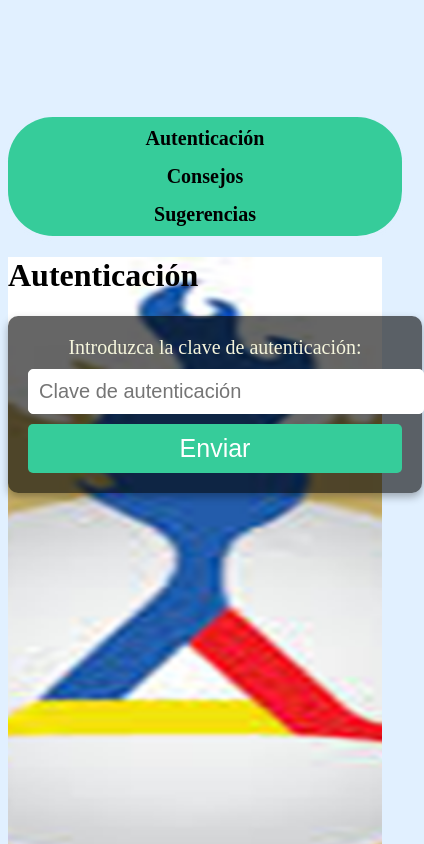
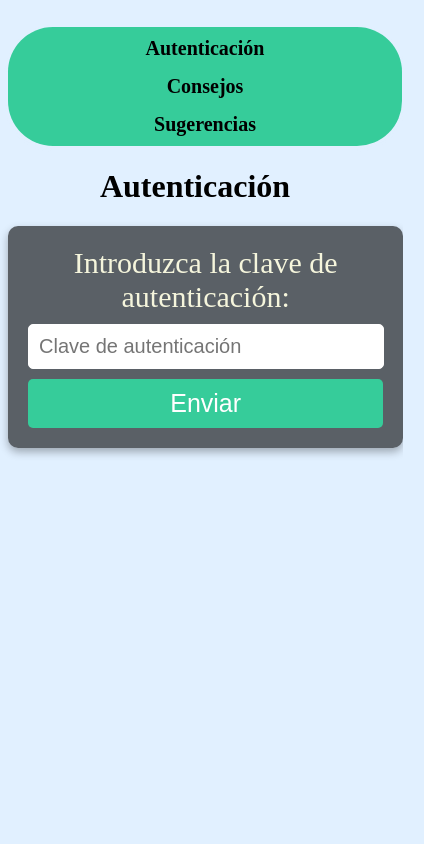
Before and after one commit to casilimas/Rotacion-Auxiliares, a React (Vite) app: page / in a window 390 px wide. Shown: the top 844 px of the page, 424 px wide, since content can reach past the window. Built offline with nearby package versions, Linux system fonts and the light colour scheme; no server answers.

Commit message:
cambio de estilos, componente sugerencias consejos

```diff
--- a/src/App.css
+++ b/src/App.css
@@ -3,7 +3,7 @@ body {
   background-size: cover; /* Ajusta el tamaño de la imagen para cubrir el área del body */
   background-position: center; /* Centra la imagen en el body */
   background-repeat: no-repeat; /* Evita que la imagen se repita */
-  margin-top: 30%;
+  margin-top: 7%;
   background-color: #e1f0ff;
 }
 
@@ -17,7 +17,7 @@ body {
 
 /* Estilos para el contenedor principal de la barra de navegación */
 .navbar {
-  margin-top: 30%; /* Ajusta el margen superior según sea necesario */
+  margin-top: 10%; /* Ajusta el margen superior según sea necesario */
   background-color: #36cc9a; /* Color de fondo para la barra de navegación */
   padding: 0 20px; /* Ajusta el espaciado interno alrededor del contenido */
   border-radius: 45px; /* Bordes redondeados del contenedor */
@@ -127,7 +127,6 @@ body {
   align-items: center;
   justify-content: center;
   height: 100vh; /* Ocupa toda la altura de la ventana */
-  background: url('/images/LuzEditada.png') no-repeat center center;
   background-size: cover; /* Ajusta la imagen de fondo */
   color: black; /* Color del texto */
 }
@@ -149,26 +148,87 @@ body {
 
 /* Estilos para el formulario de autenticación */
 .authentication-form {
+
   background-color: rgba(0, 0, 0, 0.6); /* Fondo semi-transparente para el formulario */
   padding: 20px;
   border-radius: 10px;
   box-shadow: 0 4px 8px rgba(0, 0, 0, 0.3);
   width: 100%;
   max-width: 400px; /* Ancho máximo del formulario */
+  margin-left: 35%;
+  margin-right: 35%;
+
 }
+
+@media (max-width: 1232px) {
+  .authentication-form {
+    margin-left: auto; /* Margen izquierdo automático para centrar horizontalmente */
+    margin-right: auto; /* Margen derecho automático para centrar horizontalmente */
+    width: 90%; /* Ajusta el ancho del formulario si es necesario */
+  }
+}
+
+/* Consultas de medios para pantallas con un ancho máximo de 768 píxeles (opcional) */
+@media (max-width: 768px) {
+  .authentication-form {
+    width: 95%; /* Ajusta el ancho del formulario en pantallas pequeñas */
+  }
+}
+
+
+
+
+
+
+
+
+
+
+
+
+
+
+
+
+.titulo-autenticacion{
+  text-align: center;
+}
+
+
+
+
+
+
+
+
+
+
+
+
+
+
+
+
+
+
+
+
+
+
+
 
 /* Estilos para las etiquetas del formulario */
 .authentication-label {
   display: block;
   margin-bottom: 10px;
-  font-size: 20px;
+  font-size: 30px;
   text-align: center;
   color: beige;
 }
 
 /* Estilos para los campos de entrada */
 .authentication-input {
-  width: 100%;
+  width: 94%;
   padding: 10px;
   margin-bottom: 10px;
   border: 1px solid #ffffff;
@@ -645,3 +705,98 @@ table select option {
     width: 20%;               /* Reduce el ancho de la tabla en un 10% */
   }
 }
+
+
+
+.consejos-container {
+  display: flex;
+  flex-direction: column;
+  align-items: center;
+  margin-top: 2rem;
+  height: 100vh; /* Ocupa el 100% de la altura de la pantalla */
+  padding: 1px; /* Opcional: añade padding para ajustar el espaciado interno */
+  box-sizing: border-box; /* Asegura que el padding no afecte al tamaño del contenedor */
+  /* Añadir otras propiedades de tamaño si es necesario */
+
+}
+
+/* Consultas de medios para pantallas con un ancho máximo de 400 píxeles */
+@media (max-width: 400px) {
+  .consejos-container {
+    transform: scale(0.7); /* Reduce el tamaño al 70% del original */
+    transform-origin: top; /* Opcional: establece el origen de la transformación */
+  }
+}
+
+
+
+
+
+
+
+
+
+
+
+
+
+
+
+
+
+
+
+
+
+
+
+
+/* Estilos generales para .scroll-box */
+.scroll-box {
+  width: 30vw; /* 30% del ancho de la pantalla */
+  height: 80vh; /* 80% de la altura de la pantalla */
+  max-height: 50vh; /* Asegura que el tamaño máximo sea 50% de la altura de la pantalla */
+  overflow-y: auto; /* Activa el scroll vertical */
+  border: 3px solid #cca4a4; /* Opcional: añade un borde para visibilidad */
+  padding: 10px; /* Opcional: añade padding para el contenido */
+  background-color: #ffb5b5; /* Opcional: añade un color de fondo */
+  margin-top: 10px; /* Ajusta el margen superior si es necesario */
+  color: #000000; /* Color del texto */
+  font-size: 23px; /* Tamaño de fuente del texto */
+  border-radius: 20px; /* Bordes redondeados */
+}
+
+/* Ajustes para pantallas menores a 400px de ancho */
+@media (max-width: 400px) {
+  .scroll-box {
+    width: 90vw; /* Ajusta el ancho a 90% de la pantalla */
+    height: 90vh; /* Ajusta la altura a 60% de la pantalla */
+    max-height: 80vh; /* Ajusta el tamaño máximo a 60% de la altura de la pantalla */
+  }
+
+  .scroll-box p {
+    margin-top: 20px; /* Ajusta el margen superior del párrafo */
+    margin-bottom: 10px; /* Ajusta el margen inferior del párrafo */
+    margin-left: 5px; /* Ajusta el margen izquierdo del párrafo */
+    margin-right: 5px; /* Ajusta el margen derecho del párrafo */
+  }
+}
+
+
+
+
+
+
+
+
+
+.consejos-aplicacion{
+  margin-top: 1px;
+}
+
+
+
+
+.titulo-sugerencias{
+  text-align: center;
+}
--- a/src/controllers/Autentication.jsx
+++ b/src/controllers/Autentication.jsx
@@ -60,7 +60,7 @@ const Authentication = () => {
 
   return (
     <div className="authentication-container">
-      <h1>Autenticación</h1>
+      <h1 className='titulo-autenticacion'>Autenticación</h1>
       <form onSubmit={handleSubmit} className="authentication-form">
         <label htmlFor="authKey" className="authentication-label">
           Introduzca la clave de autenticación:
--- a/src/controllers/Consejos.jsx
+++ b/src/controllers/Consejos.jsx
@@ -1,7 +1,21 @@
-const consejos = () => {
+import '../App.css';
+
+const Consejos = () => {
     return (
-      <h1>CONSEJOS</h1>
+        <div className="consejos-container">
+            <h1 className='consejos-aplicacion'>CONSEJOS DE USO DE LA APLICACION</h1>
+            <div className="scroll-box">
+                <p>
+                    <strong>Guía para usar la aplicación</strong><br />
+                    Asegúrate de ingresar los nombres y apellidos correctamente en los campos proporcionados. El sistema no acepta símbolos, acentuaciones ni números. Después de realizar cambios en los datos de la semana, es importante hacer clic en el botón Guardar para almacenar los cambios. No olvides también guardar los datos correspondientes al año y al mes. Ten en cuenta que, debido a que la aplicación utiliza IndexedDB para almacenar la información localmente, los datos pueden variar si accedes a la aplicación desde diferentes dispositivos o navegadores.
+                </p>
+                <p>
+                    <strong>¿Cómo solucionar problemas mediante la purga de caché?</strong><br />
+                    Si encuentras problemas al usar la aplicación, puede ser útil purgar la caché de tu navegador. Este proceso varía según el navegador, pero generalmente puedes encontrar la opción en la configuración bajo Privacidad o Historial. Busca una opción para borrar datos de navegación y selecciona caché para asegurarte de que los datos antiguos se eliminen.
+                </p>
+            </div>
+        </div>
     );
-  };
+};
 
-  export default consejos;
+export default Consejos;
--- a/src/controllers/Sugerencias.jsx
+++ b/src/controllers/Sugerencias.jsx
@@ -1,6 +1,7 @@
 const sugerencias = () => {
     return (
-      <h1>SUGERENCIAS</h1>
+      <h1 className="titulo-sugerencias">SUGERENCIAS EN DESARROLLO</h1>
+
     );
   };
 
```
